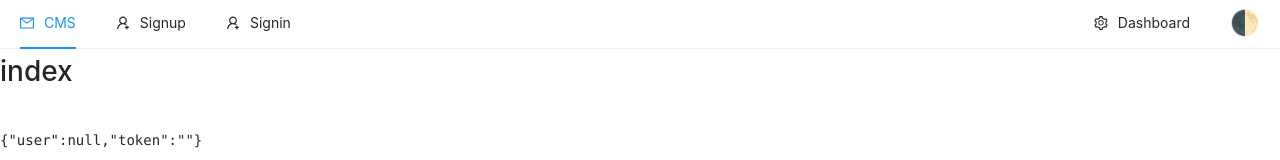
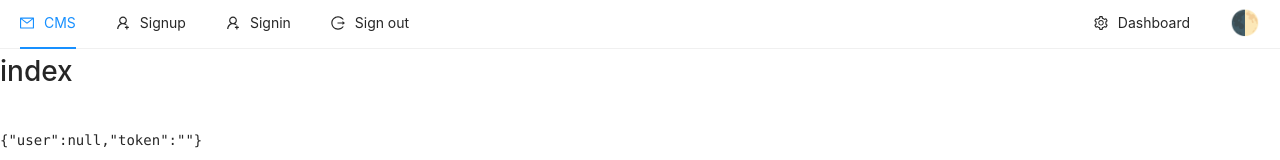
Before and after one commit to David-Uk/next-cms, a Next.js app in the folder client/: page / in a window 1280 px wide. Shown: the top 160 px of the page. Built offline with nearby package versions, Linux system fonts and the light colour scheme; no server answers.

Commit message:
Added frontend signout

```diff
--- a/client/components/TopNav/TopNav.js
+++ b/client/components/TopNav/TopNav.js
@@ -1,18 +1,32 @@
-import { UserAddOutlined, MailOutlined, SettingOutlined } from '@ant-design/icons';
+import { UserAddOutlined, MailOutlined, SettingOutlined, LogoutOutlined } from '@ant-design/icons';
 import { Menu } from 'antd';
 import ToggleTheme from './../ToggleTheme';
-import { useState } from 'react';
+import { useState, useContext } from 'react';
 import Link from 'next/link';
+import { useRouter } from "next/router";
+import { AuthContext } from '../../context/auth/auth';
 
 const { SubMenu } = Menu;
 
 const TopNav = () => {
+    const [auth, setAuth] = useContext(AuthContext);
+    const [current, setCurrent] = useState("mail");
+
+    const router = useRouter();
     const handleClick = e => {
         console.log("click ", e);
-        setCurrent({ current: e.key });
+        setCurrent(e.key);
     }
 
-    const [current, setCurrent] = useState("mail");
+    const signOut = () => {
+        localStorage.removeItem("auth");
+        setAuth({
+            user: null,
+            token: ''
+        });
+        router.push('/signin');
+    }
+
     return (
 
         <Menu onClick={handleClick} mode="horizontal" selectedKeys={[current]}>
@@ -26,11 +40,16 @@ const TopNav = () => {
                     <a>Signup</a>
                 </Link>
             </Menu.Item>
-            <Menu.Item key="signin" icon={<UserAddOutlined />}>
-                <Link href="/signin">
-                    <a>Signin</a>
-                </Link>
-            </Menu.Item>
+            <>
+                <Menu.Item key="signin" icon={<UserAddOutlined />}>
+                    <Link href="/signin">
+                        <a>Signin</a>
+                    </Link>
+                </Menu.Item>
+                <Menu.Item onClick={() => signOut()} key="signin" icon={<LogoutOutlined />}>
+                    <a>Sign out</a>
+                </Menu.Item>
+            </>
             <SubMenu style={{ marginLeft: "auto" }} key="SubMenu" icon={<SettingOutlined />} title="Dashboard">
                 <Menu.ItemGroup title="Management">
                     <Menu.Item key="setting:1">Management</Menu.Item>
--- a/client/components/nav/AdminNav.js
+++ b/client/components/nav/AdminNav.js
@@ -8,7 +8,7 @@ import {
     UserOutlined,
     CommentOutlined
 } from "@ant-design/icons";
-import React, { useState, useEffect } from 'react';
+import React, { useState, useEffect, useContext } from 'react';
 import Link from 'next/link';
 import { useWindowWidth } from "@react-hook/window-size";
 
@@ -31,6 +31,7 @@ const AdminNav = () => {
     }, [onlyWidth < 800])
 
     const activeName = (name) => `${current === name && "active"}`;
+
 
     return (
         <Sider
```
